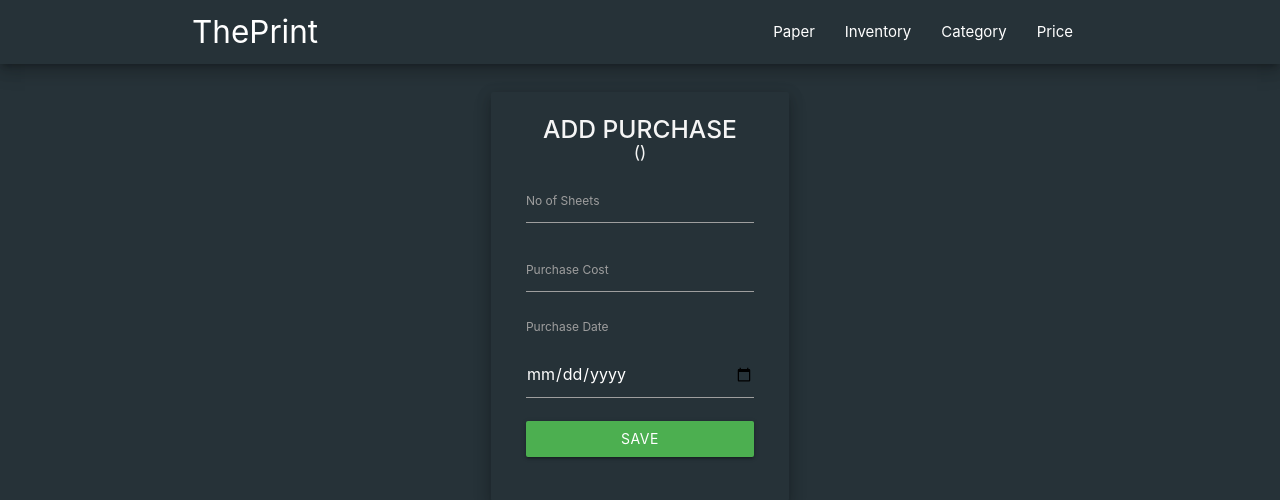
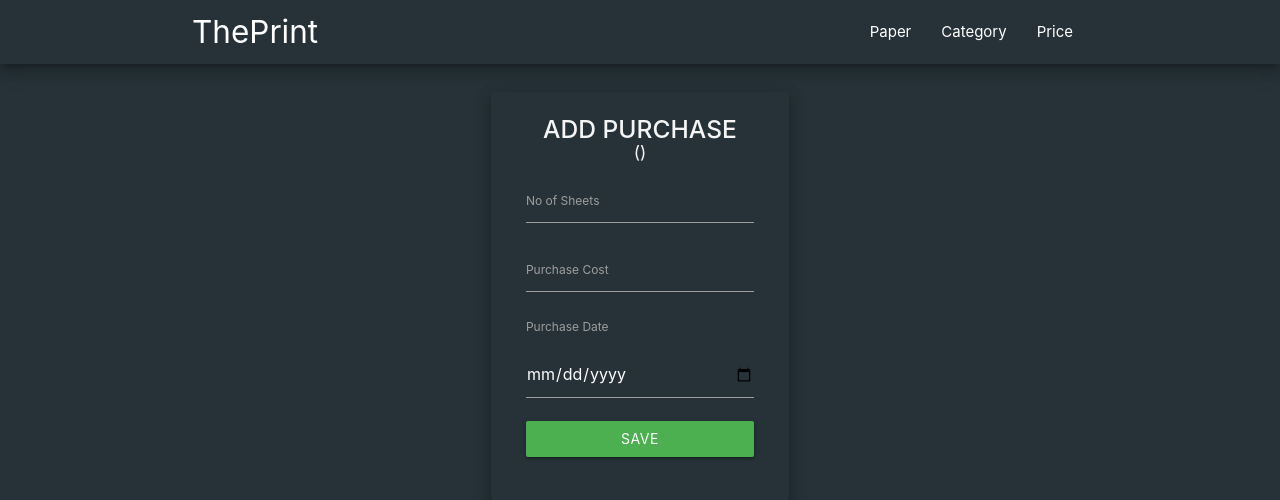
Before and after one commit to jackjereza08/the_print, a Flask app: page /dashboard/inventory/add-purchase/1 in a window 1280 px wide. Shown: the top 500 px of the page. Run offline with Flask 2, Linux system fonts and the light colour scheme; data that the repository does not hold is empty; parts of the project's set-up code (start-up, migrations or seed data) failed here and were passed over.

Commit message:
Removed inventory page

```diff
--- a/app/templates/base.html
+++ b/app/templates/base.html
@@ -14,7 +14,6 @@
             <a href="{{ url_for('home.index') }}" class="brand-logo">ThePrint</a>
             <ul id="nav-mobile" class="right">
                 <li><a href="{{ url_for('paper.index') }}">Paper</a></li>
-                <li><a href="{{ url_for('inventory.index') }}">Inventory</a></li>
                 <li><a href="{{ url_for('category.index') }}">Category</a></li>
                 <li><a href="{{ url_for('price.index') }}">Price</a></li>
             </ul>
--- a/app/views/inventory.py
+++ b/app/views/inventory.py
@@ -11,20 +11,6 @@ from ..models import Inventory, Paper, Cost
 
 
 inventory = Blueprint("inventory", __name__)
-
-"""Returns the index dashboard for inventory and displays the list of
-papers and its no of sheets available.
-"""
-@inventory.route("/")
-def index():
-    try:
-        inventory_list = db.session.query(Inventory, Paper).join(Paper).all()
-        return render_template(
-            "inventory/index.html",
-            inventory_list=inventory_list
-            )
-    except:
-        abort(500)
 
 """Returns purhcase form.
 This will add purchase cost and inventory to the database.
```
